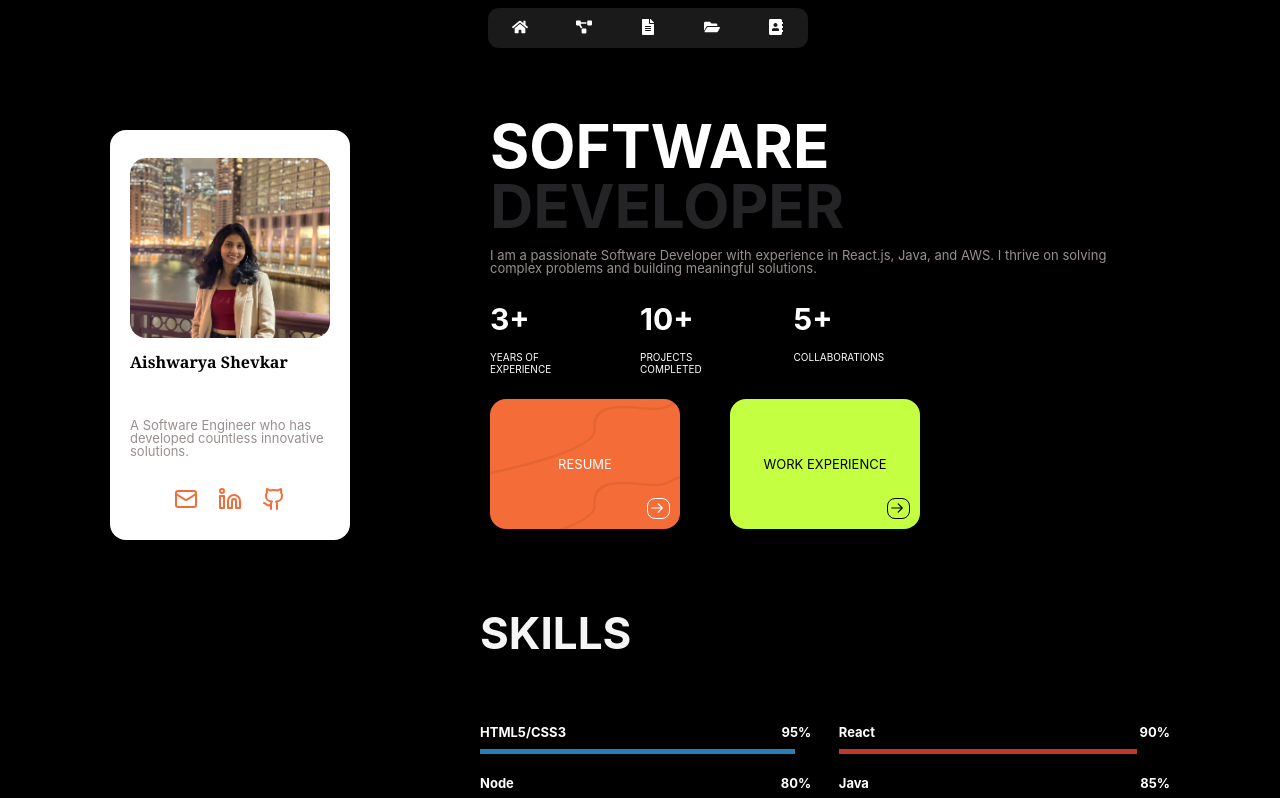
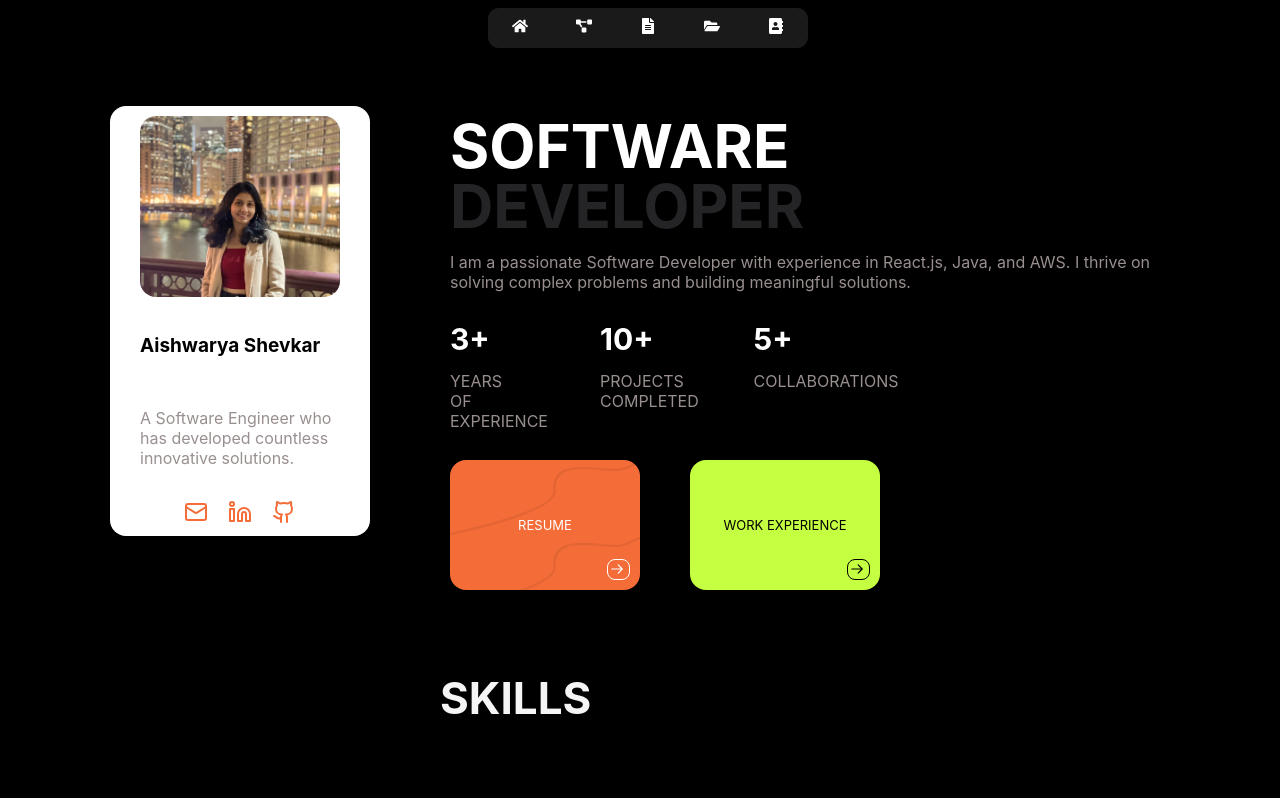
Before and after one commit to ashevkar/portfolio, a React (Create React App) app: page / in a window 1280 px wide. Shown: the top 798 px of the page. Built offline with nearby package versions, Linux system fonts and the light colour scheme.

Commit message:
Final Commit without animation

```diff
--- a/src/components/comman/Navbar.js
+++ b/src/components/comman/Navbar.js
@@ -23,7 +23,7 @@ const Navbar = () => {
          to={item.link}
          spy={true}
          smooth={true}
-         offset={0}
+         offset={-50}
          duration={100}
          className="nav-item"
          title={item.label}
--- a/src/components/hero.css
+++ b/src/components/hero.css
@@ -7,10 +7,10 @@
   justify-content: center;
   flex-wrap: nowrap;
   flex-direction: row;
-  gap: 350px;
+  gap: 50px;
   margin: 0;
   width: auto;
-  overflow-x: hidden;
+  /* overflow-x: hidden; */
 
 }
 @media (max-width: 800px) {
@@ -30,9 +30,11 @@
 }
 
 .column-1 {
+  width: 40%;
   padding: 10px;
   box-sizing: border-box;
-  /* margin-bottom: 40px; */
+  display: flex;
+  justify-content: flex-end;
 
 }
 .column-2 {
@@ -45,6 +47,8 @@
   .column-1 {
     width: 100%;
     justify-items: center;
+    justify-content: center;
+
 
   }
 }
@@ -59,13 +63,12 @@
   width: 200px;
   justify-content: center;
   overflow: hidden;
-  padding: 30px 20px;
+  padding: 40px 30px;
   background-color: white;
   color: black;
   border-radius: 16px;
-  position: fixed;
-  top: 130px;
-
+  position: sticky;
+  top: 40px;
 
 }
 @media (max-width: 800px) {
@@ -95,7 +98,6 @@
 }
 .icons p {
   color: rgb(153, 143, 143);
-  font-size: 13px;
 }
 
 .details {
@@ -124,12 +126,10 @@
 
 .details h1 span {
   color: rgba(182, 180, 189, 0.2);
-  font-size: 60px;
 }
 
 .details p {
   max-width: 60rem;
-  font-size: 13px;
   color: var(--token-0cfe00f3-24b0-432c-968d-12e5103b3a36, #998f8f);
 }
 
@@ -140,20 +140,12 @@
   border-radius: 16px;
 }
 
-.profile h2 {
-  font-size: 1rem;
-  font-weight: bolder;
-  margin: 0;
-  padding-bottom: 20px;
-  font-family: Georgia, "Times New Roman", Times, serif;
-}
-
 .box {
   display: flex;
   flex-direction: row;
   gap: 50px;
 }
-@media (max-width: 700px) {
+@media (max-width: 470px) {
   .box {
     display: flex;
     flex-direction: column;
@@ -204,13 +196,14 @@
   flex-direction: row;
   gap: 100px;
   text-transform: uppercase;
+
 }
 .count p {
   width: 50px;
-  font-size: 10px;
+  color: #998f8f;
 }
 .count h2 {
-  font-size: 30px;
+  /* font-size: 30px; */
 }
 .count-1 {
   line-height: 80%;
--- a/src/components/layout.js
+++ b/src/components/layout.js
@@ -19,7 +19,7 @@ const Layout = () => {
 
           <div class="icons">
             <div className="info">
-              <h2>Aishwarya Shevkar</h2>
+              <h3>Aishwarya Shevkar</h3>
             </div>
 
             <div>
@@ -53,6 +53,7 @@ const Layout = () => {
           <section id="resume">
             <Resume />
           </section>
+
           <section id="projects">
             <Projects />
           </section>
--- a/src/components/resume.css
+++ b/src/components/resume.css
@@ -14,7 +14,7 @@
 }
 
 #resume-section {
-  padding: 3rem 0;
+  padding: 2rem 0;
   clear: both;
 }
 
--- a/src/components/resume.js
+++ b/src/components/resume.js
@@ -50,7 +50,6 @@ const Resume = () => {
   ];
 
   return (
-    <section id="resume">
     <div id="resume-section" className="resume-background">
 
 
@@ -159,7 +158,7 @@ const Resume = () => {
         </div>
       </div>
     </div>
-    </section>
+
   );
 };
 
--- a/src/components/skills.css
+++ b/src/components/skills.css
@@ -1,6 +1,7 @@
 .row{
   box-sizing: border-box;
   color: whitesmoke;
+  overflow: hidden;
 }
 .progress-wrap {
   width: 48%;
--- a/src/styles/global.css
+++ b/src/styles/global.css
@@ -6,7 +6,7 @@ body {
   font-family: var(--framer-font-family, Inter, Inter Placeholder, sans-serif);
   font-weight: 400;
   font-size: 16px;
-  line-height: 1;
+  /* line-height: 20px; */
   color: #e2e2e2;
   background: #000000;
   margin: 0;
@@ -19,3 +19,16 @@ h1{
 font-size: 44px;
 text-transform: uppercase;
 }
+
+/* count number */
+h2{
+  font-size: 30px;
+}
+h3{
+  font-size: 19px;
+  font-weight: bolder;
+}
+
+p{
+  line-height: normal;
+}
```
